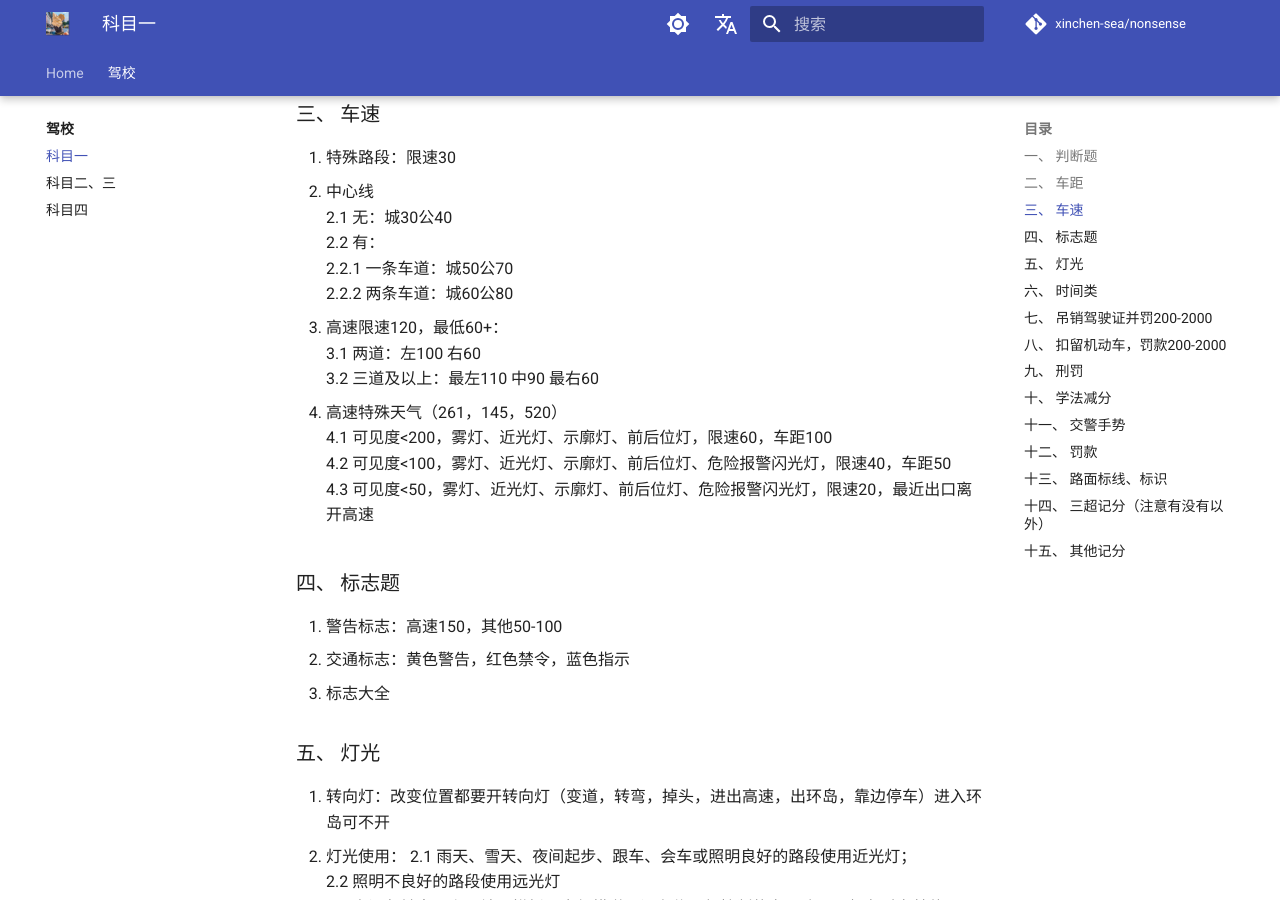
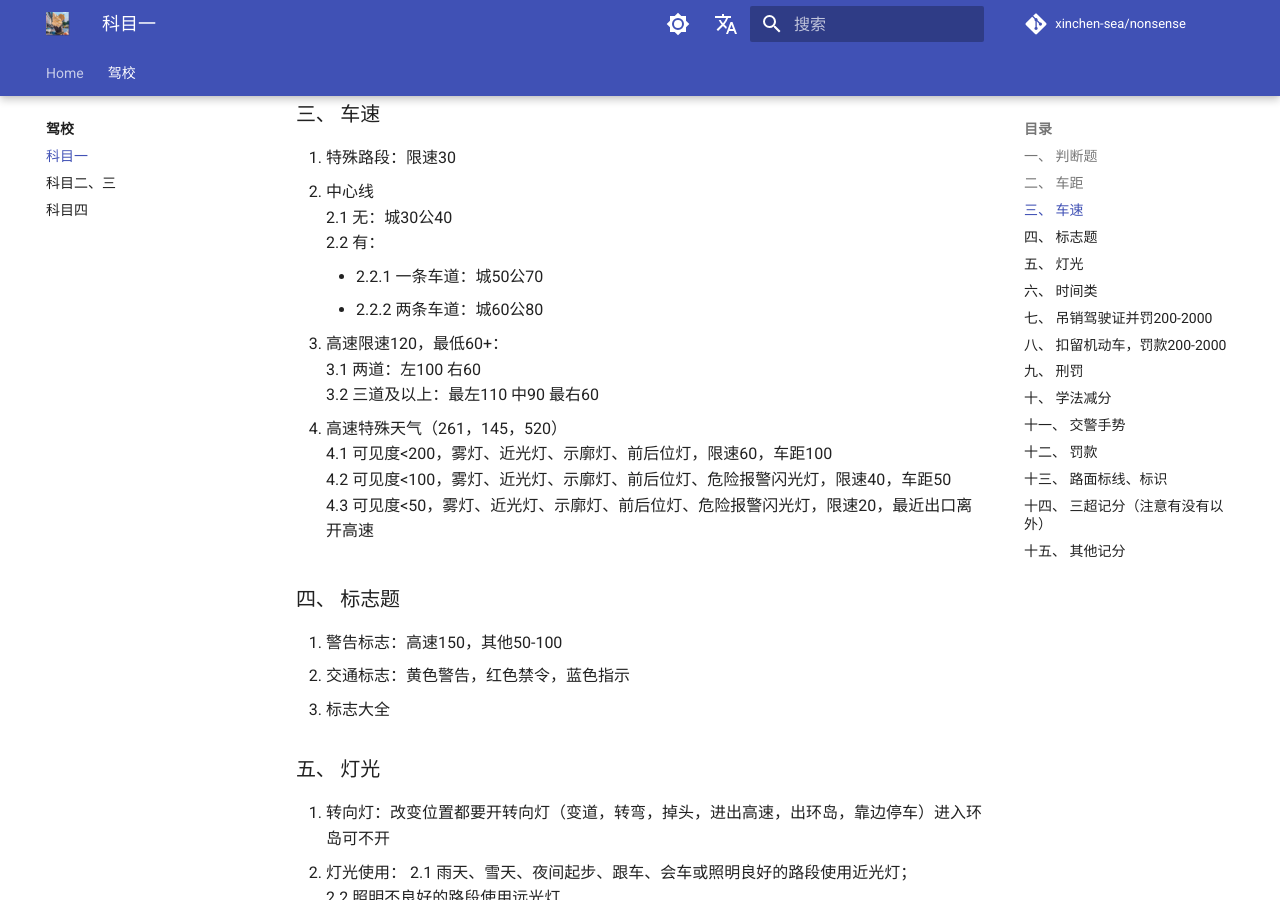
Before and after one commit to xinchen-sea/xinchen-sea.github.io, an MkDocs documentation site: the page built from docs/drivinglicense/object1.md, in a window 1280 px wide and 900 px high, scrolled down 413 px. Built offline with MkDocs 1.6.1 and Material for MkDocs 9.7.7, drawn with Linux system fonts in a browser that asks for light colours; plug-ins that fetch from the network failed and are left out; comment, search, counter and statistics services are not loaded.

```diff
--- a/docs/drivinglicense/object1.md
+++ b/docs/drivinglicense/object1.md
@@ -10,8 +10,8 @@
   2.	中心线
    2.1	无：城30公40
    2.2	有：
-     2.2.1	一条车道：城50公70
-     2.2.2	两条车道：城60公80
+     - 2.2.1	一条车道：城50公70
+     - 2.2.2	两条车道：城60公80
 
   3.	高速限速120，最低60+：
    3.1	两道：左100 右60
```
